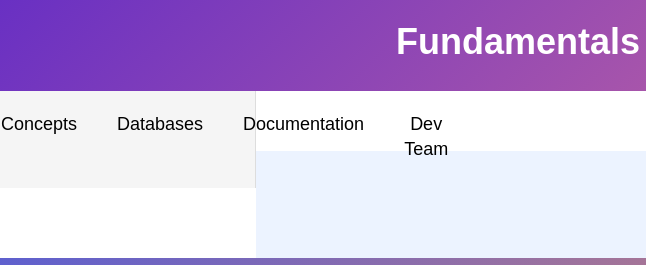
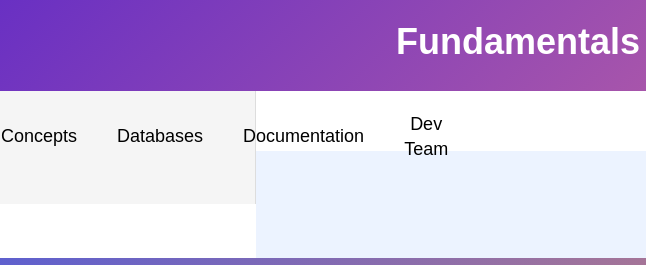
Before and after one commit to darren20051/darren.github.io, a plain HTML site: page concepts.html in a window 1280 px wide. Shown: the top 265 px of the page, 0-646 px from the left. Drawn offline with nearby package versions, Linux system fonts and the light colour scheme.

Commit message:
Update concepts.html

```diff
--- a/concepts.html
+++ b/concepts.html
@@ -33,7 +33,7 @@
             text-align: center;
             position: relative;
             z-index: 2;
-            background-color: #f5f5f5; /* Add a background color to make links visible */
+            background-color: #f5f5f5;
         }
 
         nav ul {
@@ -41,7 +41,8 @@
             padding: 0;
             display: flex;
             justify-content: center;
-            margin: 0; /* Remove default margin */
+            align-items: center; /* Center vertically */
+            height: 100%; /* Fill the height of the navigation bar */
         }
 
         nav li {
```
